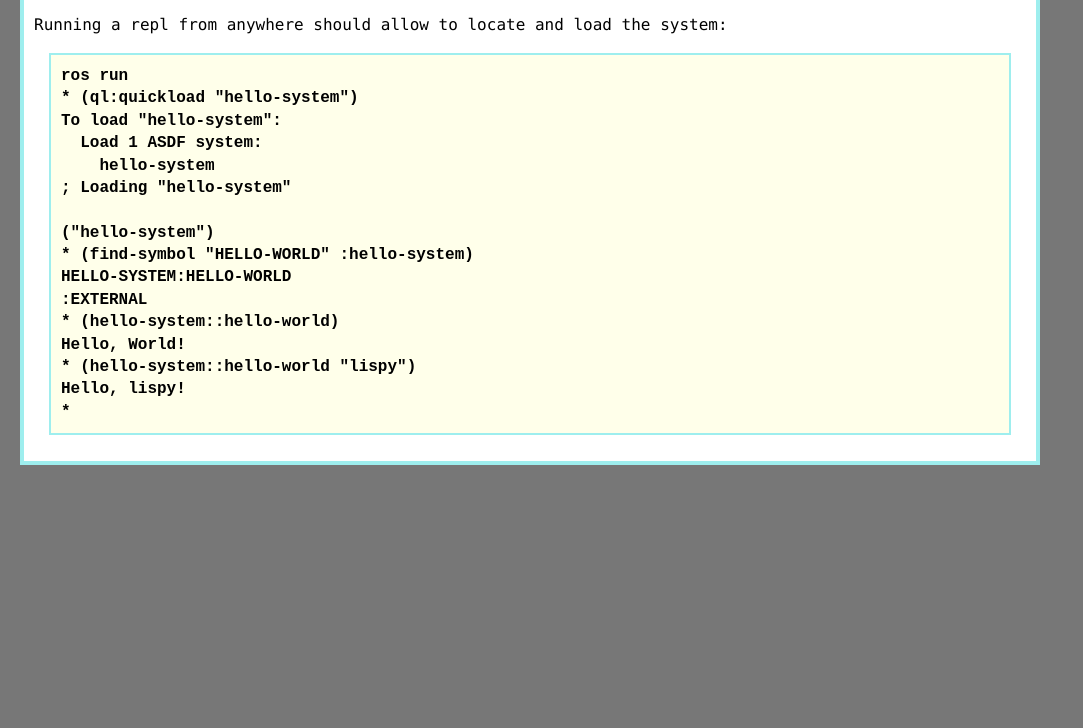
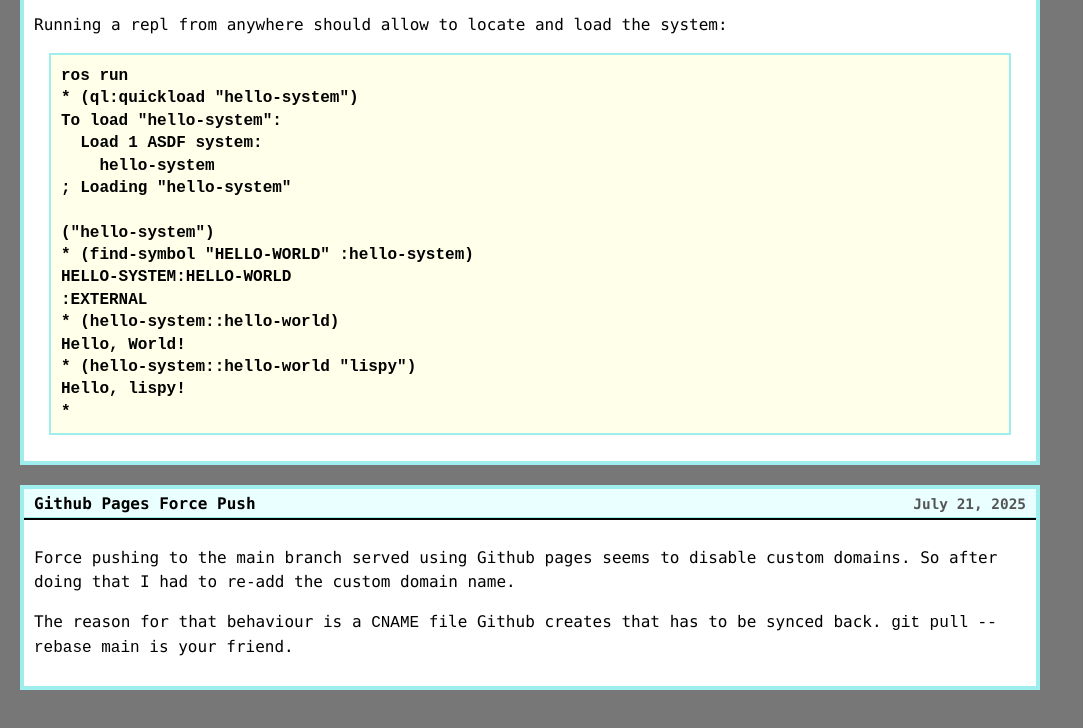
Before and after one commit to mkrull/mkrull.github.io, a plain HTML site: page index.html in a window 1280 px wide. Shown: the part 1512-2240 px from the top of the page, without its empty margins (0-1083 px from the left). Before the commit the page ends 2017 px from the top, so only its background shows below. Drawn offline with Linux system fonts and the light colour scheme.

Commit message:
force pushing disables custom domains
interestingly force pushing to the branch serving a github page seems to
disable the custom domain set up

```diff
--- a/index.html
+++ b/index.html
@@ -31,8 +31,8 @@ you are used to working with other programming languages in Unixish OSes.</p>
 <p>Install it with the package manager of your choice:</p>
 <pre><code class="language-terminal">% brew install roswell sbcl
 </code></pre>
-<p>Once done, use the system sbcl. I tried installing sbcl or sbcl with roswell
-but got errors on a fresh install that I couldn't figure out.</p>
+<p>Once done, use the system sbcl. I tried installing sbcl or sbcl-bin with
+roswell but got errors on a fresh install that I couldn't figure out.</p>
 <pre><code class="language-terminal">% ros use sbcl/system
 </code></pre>
 <h2 id="create-system">Create System</h2>
@@ -94,6 +94,20 @@ Hello, lispy!
     </div>
 </div>
 
+<div class="window">
+    <div class="titlebar">
+        <span class="title">Github Pages Force Push</span>
+        <span class="date">July 21, 2025</span>
+    </div>
+    <div class="content">
+        <p>Force pushing to the main branch served using Github pages seems to disable
+custom domains. So after doing that I had to re-add the custom domain name.</p>
+<p>The reason for that behaviour is a <code>CNAME</code> file Github creates that has to be
+synced back. <code>git pull --rebase main</code> is your friend.</p>
+
+    </div>
+</div>
+
 
         </div>
 
```
